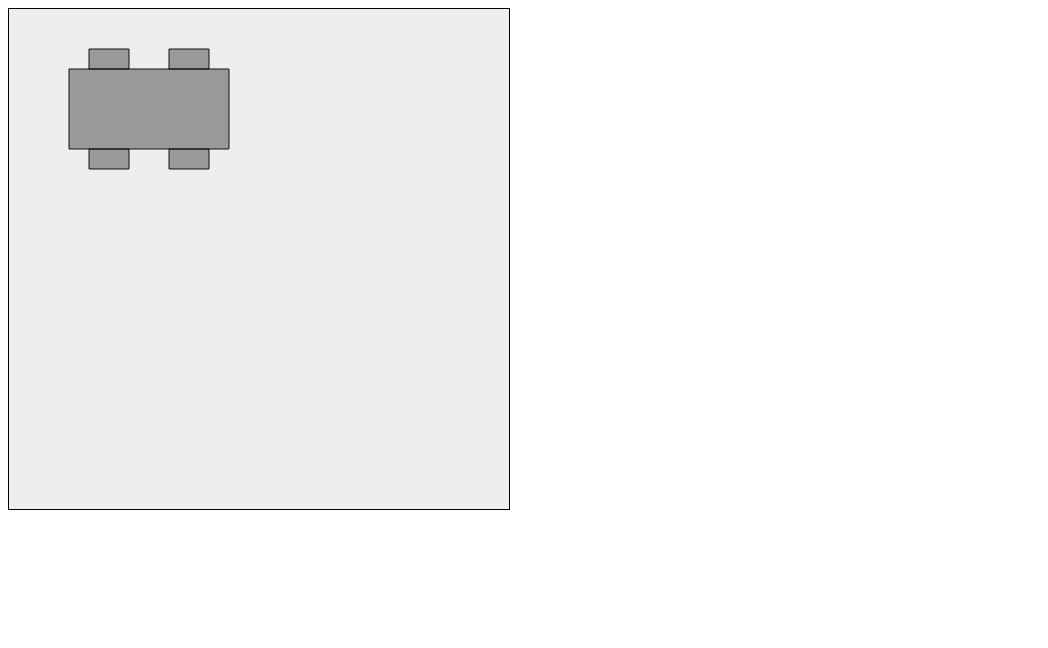
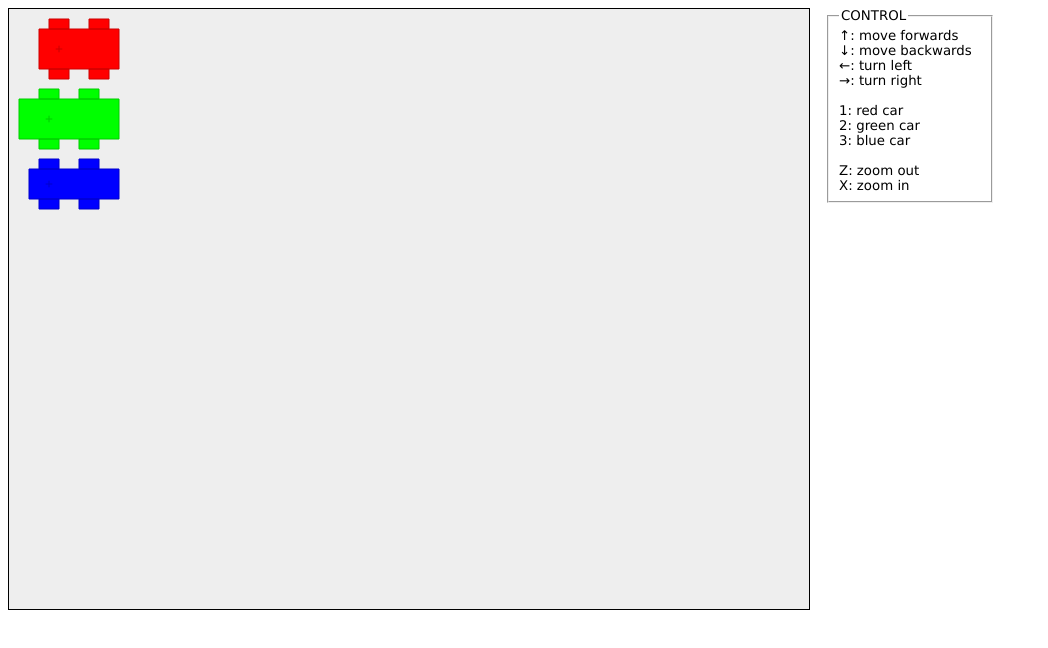
Before and after one commit to crisstanza/carz, a plain HTML site: page index.html in a window 1280 px wide. Shown: the whole page, without its empty margins (0-1048 px from the left). Drawn offline with Linux system fonts and the light colour scheme.

Commit message:
More cars and movements

```diff
--- a/css/css.css
+++ b/css/css.css
@@ -1,5 +1,14 @@
+body {
+	font-family: Verdana;
+	font-size: 10pt;
+}
 canvas.my-canvas {
 	border: 1px solid #000;
-	/* background-color: #0A0; */
 	background-color: #EEE;
+	float: left;
 }
+div.my-legend {
+	margin-left: 15px;
+	float: left;
+	width: 170px;
+}
--- a/index.html
+++ b/index.html
@@ -9,6 +9,22 @@
 		<script type="text/javascript" src="js/js.js"></script>
 	</head>
 	<body>
-		<canvas id="my-canvas" class="my-canvas" width="500" height="500"></canvas>
+		<canvas id="my-canvas" class="my-canvas" width="800" height="600"></canvas>
+		<div class="my-legend">
+			<fieldset>
+				<legend>CONTROL</legend>
+				&uarr;: move forwards<br />
+				&darr;: move backwards<br />
+				&larr;: turn left<br />
+				&rarr;: turn right<br />
+				<br />
+				1: red car<br />
+				2: green car<br />
+				3: blue car<br />
+				<br />
+				Z: zoom out<br />
+				X: zoom in<br />
+			</fieldset>
+		</div>
 	</body>
 </html>
--- a/js/Car.js
+++ b/js/Car.js
@@ -1,66 +1,119 @@
-function Car(parent) {
+function Car(parent, n) {
 
 	this.parent = parent;
+	this.angle = 0;
+	this.control = { up: false, down: false, left: false, right: false };
+	this.drawBoundingBox = false;
+	this.drawCenter = true;
 
-	this.position = { left: 5, top: 5 };
-	this.size = { width: 8, height: 6 };
-	this.center = { left: 2, top: 3 };
+	if ( n == 0 ) {
+		this.speed = 1;
+		this.center = { left: 2, top: 3 };
+		this.position = { left: this.center.left + 3, top: this.center.top + 1 };
+		this.color = { stroke: '#C00', fill: '#F00' };
+		this.size = { width: 8, height: 6 };
+		this.lines = [
+			[0, 1, 8, 1, 8, 5, 0, 5],
+			[1, 0, 3, 0, 3, 1, 1, 1],
+			[5, 0, 7, 0, 7, 1, 5, 1],
+			[1, 5, 3, 5, 3, 6, 1, 6],
+			[5, 5, 7, 5, 7, 6, 5, 6],
+		];
 
-	this.angle = 0;
-	this.speed = 1;
+	} else if ( n == 1 ) {
+		this.speed = 1.5;
+		this.center = { left: 3, top: 3 };
+		this.position = { left: this.center.left + 1, top: this.center.top + 8 };
+		this.color = { stroke: '#0C0', fill: '#0F0' };
+		this.size = { width: 8, height: 6 };
+		this.lines = [
+			[0, 1, 10, 1, 10, 5, 0, 5],
+			[2, 0, 4, 0, 4, 1, 2, 1],
+			[6, 0, 8, 0, 8, 1, 6, 1],
+			[2, 5, 4, 5, 4, 6, 2, 6],
+			[6, 5, 8, 5, 8, 6, 6, 6],
+		];
 
-	this.color = { stroke: '#111', fill: '#999' };
+	} else if ( n == 2 ) {
+		this.speed = 2;
+		this.center = { left: 2, top: 2.5 };
+		this.position = { left: this.center.left + 2, top: this.center.top + 15 };
+		this.color = { stroke: '#00C', fill: '#00F' };
+		this.size = { width: 8, height: 6 };
+		this.lines = [
+			[0, 1, 9, 1, 9, 4, 0, 4],
+			[1, 0, 3, 0, 3, 1, 1, 1],
+			[5, 0, 7, 0, 7, 1, 5, 1],
+			[1, 4, 3, 4, 3, 5, 1, 5],
+			[5, 4, 7, 4, 7, 5, 5, 5],
+		];
+	}
 
-	this.lines = [
-		[0, 1, 8, 1, 8, 5, 0, 5],
-		[1, 0, 3, 0, 3, 1, 1, 1],
-		[5, 0, 7, 0, 7, 1, 5, 1],
-		[1, 5, 3, 5, 3, 6, 1, 6],
-		[5, 5, 7, 5, 7, 6, 5, 6],
-	];
+}
 
-	this.drawBoundingBox = false;
+Car.prototype.checkControl = function() {
+	if ( this.control.up ) {
+		this.move(1);
+	} else if ( this.control.down ) {
+		this.move(-1);
+	}
+
+	if ( this.control.left ) {
+		this.turn(-1);
+	} else if ( this.control.right ) {
+		this.turn(1);
+	}
 }
 
 Car.prototype.draw = function() {
 	var canvas = this.parent.canvas;
 	var context = canvas.getContext('2d');
 	context.save();
-	//
-	context.translate(this.parent.transformX(this.position.left), this.parent.transformX(this.position.top));
+
+	context.translate(this.parent.tX(this.position.left), this.parent.tX(this.position.top));
 	context.rotate(this.angle * Math.PI / 180);
 	context.strokeStyle = this.color.stroke;
 	context.fillStyle = this.color.fill;
-	//
+
 	if ( this.drawBoundingBox ) {
 		context.globalAlpha = 0.1;
 		context.beginPath();
-		context.moveTo(this.parent.transformX(-this.center.left), this.parent.transformY(-this.center.top));
-		context.lineTo(this.parent.transformX(this.size.width - this.center.left), this.parent.transformY(-this.center.top));
-		context.lineTo(this.parent.transformX(this.size.width - this.center.left), this.parent.transformY(this.size.height - this.center.top));
-		context.lineTo(this.parent.transformX(-this.center.left), this.parent.transformY(this.size.height - this.center.top));
+		context.moveTo(this.parent.tX(-this.center.left), this.parent.tY(-this.center.top));
+		context.lineTo(this.parent.tX(this.size.width - this.center.left), this.parent.tY(-this.center.top));
+		context.lineTo(this.parent.tX(this.size.width - this.center.left), this.parent.tY(this.size.height - this.center.top));
+		context.lineTo(this.parent.tX(-this.center.left), this.parent.tY(this.size.height - this.center.top));
 		context.closePath();
 		context.fill();
 		context.stroke();
 	}
-	//
+
 	context.globalAlpha = 1;
-	//
+
 	context.beginPath();
 	for ( var i = 0 ; i < this.lines.length ; i++ ) {
 		var line = this.lines[i];
 		for ( var j = 0 ; j < line.length ; j++ ) {
 			if ( j == 0 ) {
-				context.moveTo(this.parent.transformX(line[j] - this.center.left), this.parent.transformY(line[++j] - this.center.top));
+				context.moveTo(this.parent.tX(line[j] - this.center.left), this.parent.tY(line[++j] - this.center.top));
 			} else {
-				context.lineTo(this.parent.transformX(line[j] - this.center.left), this.parent.transformY(line[++j] - this.center.top));
+				context.lineTo(this.parent.tX(line[j] - this.center.left), this.parent.tY(line[++j] - this.center.top));
 			}
 		}
 		context.closePath();
 	}
 	context.fill();
 	context.stroke();
-	//
+
+	if ( this.drawCenter ) {
+		var size = 0.333;
+		context.beginPath();
+		context.moveTo(this.parent.tX(-size), this.parent.tY(0));
+		context.lineTo(this.parent.tX(size), this.parent.tY(0));
+		context.moveTo(this.parent.tX(0), this.parent.tY(-size));
+		context.lineTo(this.parent.tX(0), this.parent.tY(size));
+		context.stroke();
+	}
+
 	context.restore();
 };
 
@@ -73,6 +126,10 @@ Car.prototype.turn = function(direction) {
 }
 
 Car.prototype.move = function(multiplier) {
+	if ( multiplier < 0 ) {
+		multiplier /= 2;
+	}
+
 	if ( this.angle <= 90 ) {
 		var dir = this.angle / 90;
 		this.position.left += (this.speed*multiplier*(1 - dir));
--- a/js/MyGame.js
+++ b/js/MyGame.js
@@ -1,4 +1,6 @@
 function MyGame(canvasId) {
+
+	MyGame.MAIN_DELAY = 40;
 
 	MyGame._LEFT = 37;
 	MyGame._UP = 38;
@@ -19,15 +21,20 @@ function MyGame(canvasId) {
 
 	this.offsetX = 0;
 	this.offsetY = 0;
-	this.scale = 20;
+	this.scale = 10;
 
-	this.cars = [ new Car(this) ];
+	this.cars = [ this.createCar(0), this.createCar(1), this.createCar(2) ];
 
 	this.currentCar = 0;
 
 }
 
+MyGame.prototype.createCar = function(n) {
+	return new Car(this, n);
+}
+
 MyGame.prototype.refresh = function() {
+	this.checkControl();
 	var canvas = this.canvas;
 	var context = canvas.getContext('2d');
 	context.clearRect(0, 0, canvas.width, canvas.height);
@@ -41,17 +48,24 @@ MyGame.prototype.draw = function() {
 	}
 };
 
-MyGame.prototype.transformX = function(value) {
+MyGame.prototype.checkControl = function() {
+	for ( var i = 0 ; i < this.cars.length ; i++ ) {
+		var car = this.cars[i];
+		car.checkControl();
+	}
+};
+
+MyGame.prototype.tX = function(value) {
 	return value * this.scale + this.offsetX;
 };
 
-MyGame.prototype.transformY = function(value) {
+MyGame.prototype.tY = function(value) {
 	return value * this.scale + this.offsetY;
 };
 
 MyGame.prototype.start = function() {
 	var instance = this;
-	this.mainLoop = setInterval(function() { instance.refresh(); }, 40);
+	this.mainLoop = setInterval(function() { instance.refresh(); }, MyGame.MAIN_DELAY);
 };
 
 MyGame.prototype.stop = function() {
@@ -64,18 +78,24 @@ MyGame.prototype.stop = function() {
 MyGame.prototype.doKeyDown = function(evt) {
 	var key = evt.keyCode;
 	var car = this.cars[this.currentCar];
+
 	if ( key == MyGame._LEFT ) {
-		car.turn(-1);
+		car.control.right = false;
+		car.control.left = true;
 		evt.preventDefault();
 	} else if ( key == MyGame._UP ) {
-		car.move(1);
+		car.control.down = false;
+		car.control.up = true;
 		evt.preventDefault();
 	} else if ( key == MyGame._RIGHT ) {
-		car.turn(1);
+		car.control.left = false;
+		car.control.right = true;
 		evt.preventDefault();
 	} else if ( key == MyGame._DOWN ) {
-		car.move(-1);
+		car.control.up = false;
+		car.control.down = true;
 		evt.preventDefault();
+
 	} else if ( key == MyGame._1 ) {
 		this.currentCar = 0;
 		evt.preventDefault();
@@ -85,11 +105,31 @@ MyGame.prototype.doKeyDown = function(evt) {
 	} else if ( key == MyGame._3 ) {
 		this.currentCar = 2;
 		evt.preventDefault();
+
 	} else if ( key == MyGame._Z ) {
-		this.scale *= 0.75;
+		this.scale *= 0.95;
 		evt.preventDefault();
 	} else if ( key == MyGame._X ) {
-		this.scale *= 1.25;
+		this.scale *= 1.05;
+		evt.preventDefault();
+	}
+}
+
+MyGame.prototype.doKeyUp = function(evt) {
+	var key = evt.keyCode;
+	var car = this.cars[this.currentCar];
+
+	if ( key == MyGame._LEFT ) {
+		car.control.left = false;
+		evt.preventDefault();
+	} else if ( key == MyGame._UP ) {
+		car.control.up = false;
+		evt.preventDefault();
+	} else if ( key == MyGame._RIGHT ) {
+		car.control.right = false;
+		evt.preventDefault();
+	} else if ( key == MyGame._DOWN ) {
+		car.control.down = false;
 		evt.preventDefault();
 	}
 }
@@ -97,7 +137,6 @@ MyGame.prototype.doKeyDown = function(evt) {
 MyGame.prototype.test = function() {
 	for ( var i = 0 ; i < this.cars.length ; i++ ) {
 		var car = this.cars[i];
-		console.log(i);
-		console.log(car);
+		console.log('car ' + i + ': ', car);
 	}
 };
--- a/js/js.js
+++ b/js/js.js
@@ -7,6 +7,7 @@
 		myGame.start();
 		myGame.test();
 		window.addEventListener('keydown', function(evt) { myGame.doKeyDown(evt); }, true);
+		window.addEventListener('keyup', function(evt) { myGame.doKeyUp(evt); }, true);
 	}
 
 	window.addEventListener('load', init, false);
```
